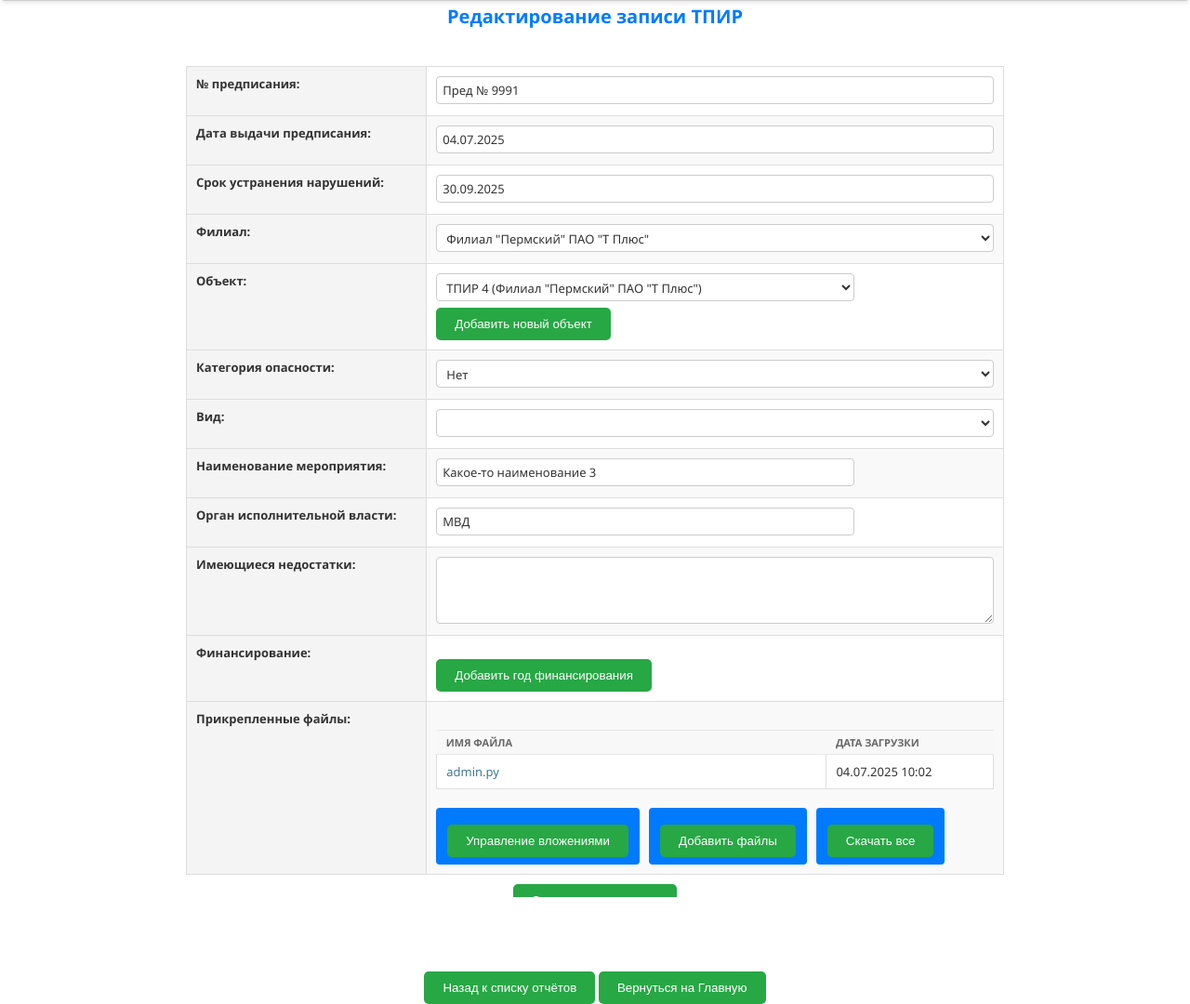
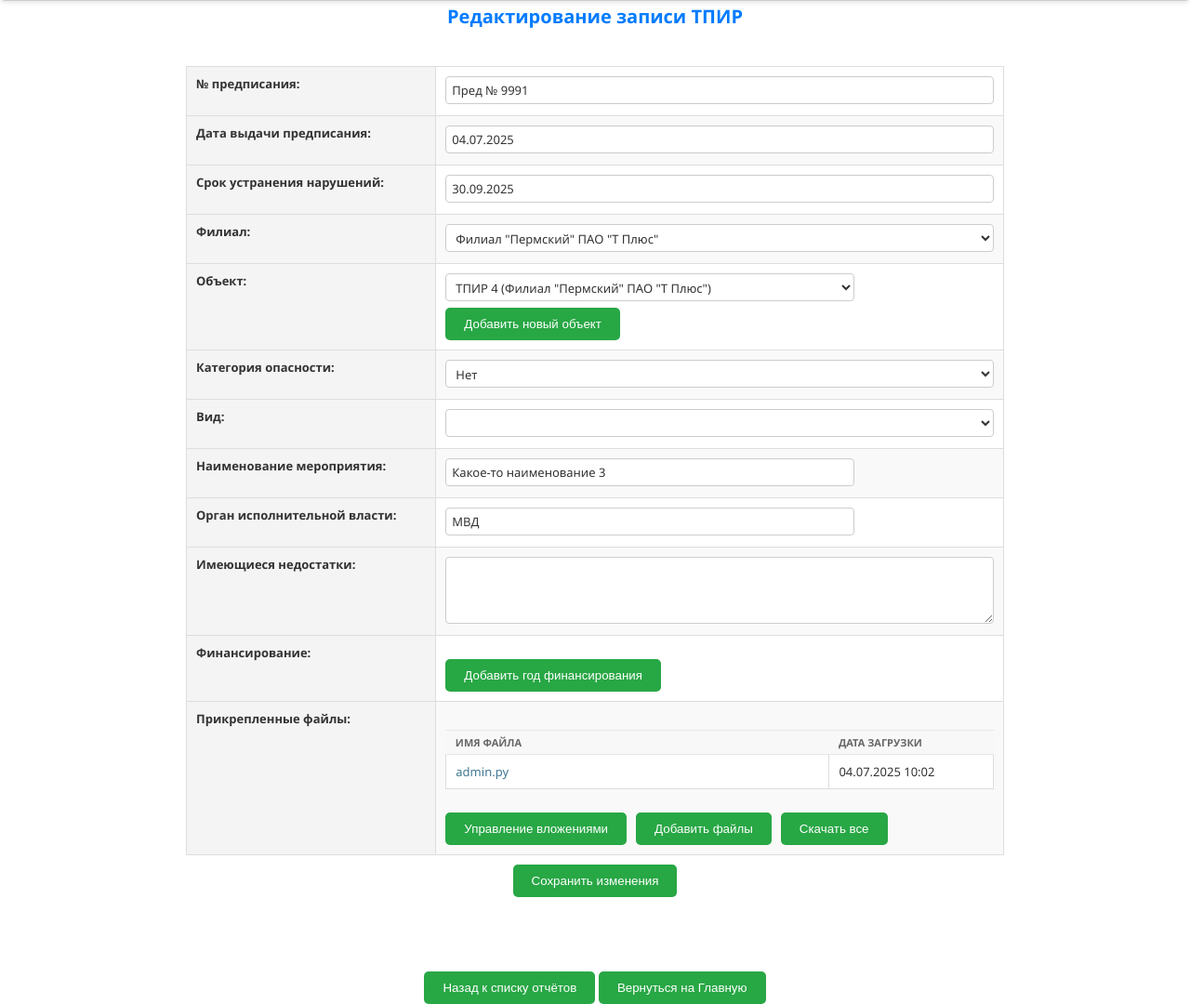
Before and after one commit to prizhimin/TP_i_R, a Django app: page /tpir/3/edit/ in a window 1280 px wide. Shown: the part 46-1126 px from the top of the page at 93% size. Run offline with Django 5.2, Linux system fonts and the light colour scheme; a user stored in the database is signed in; data comes from the database, SQL or seed files in the repository; both versions use the stored data as it was after the commit.

Commit message:
Форма редактирование ТПиР - стиль кнопки Файлы

```diff
--- a/tpir/templates/tpir/edit_tpir.html
+++ b/tpir/templates/tpir/edit_tpir.html
@@ -194,17 +194,17 @@
                                         </tbody>
                                     </table>
                                     <div style="display: flex; gap: 10px;">
-                                        <a href="{% url 'tpir:manage_attach' tpir.id %}" class="btn-primary" style="text-decoration: none;">
+                                        <a href="{% url 'tpir:manage_attach' tpir.id %}" style="text-decoration: none;">
                                             <button type="button" style="background-color: #28a745; color: white; padding: 10px 20px; border: none; border-radius: 5px; cursor: pointer; transition: background-color 0.3s ease; margin-top: 10px;">
                                                 Управление вложениями
                                             </button>
                                         </a>
-                                        <a href="{% url 'tpir:add_file' tpir.id %}" class="btn-primary" style="text-decoration: none;">
+                                        <a href="{% url 'tpir:add_file' tpir.id %}" style="text-decoration: none;">
                                             <button type="button" style="background-color: #28a745; color: white; padding: 10px 20px; border: none; border-radius: 5px; cursor: pointer; transition: background-color 0.3s ease; margin-top: 10px;">
                                                 Добавить файлы
                                             </button>
                                         </a>
-                                        <a href="{% url 'tpir:download_attaches_zip' tpir.id %}" class="btn-primary" style="text-decoration: none;">
+                                        <a href="{% url 'tpir:download_attaches_zip' tpir.id %}" style="text-decoration: none;">
                                             <button type="button" style="background-color: #28a745; color: white; padding: 10px 20px; border: none; border-radius: 5px; cursor: pointer; transition: background-color 0.3s ease; margin-top: 10px;">
                                                 Скачать все
                                             </button>
```
Also changed, not shown: db.sqlite3.
